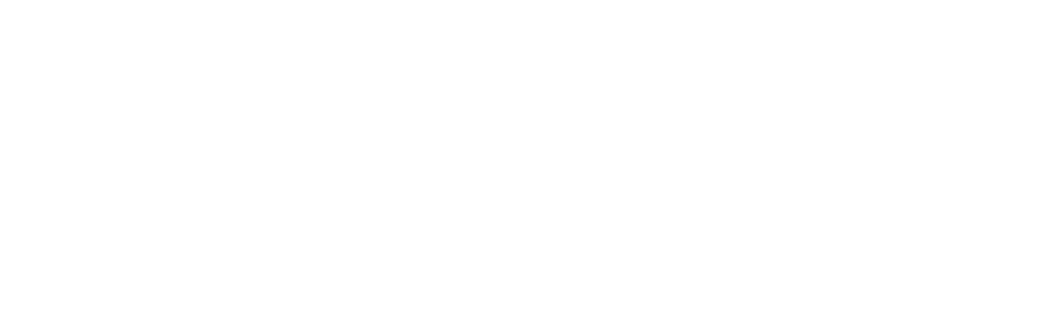
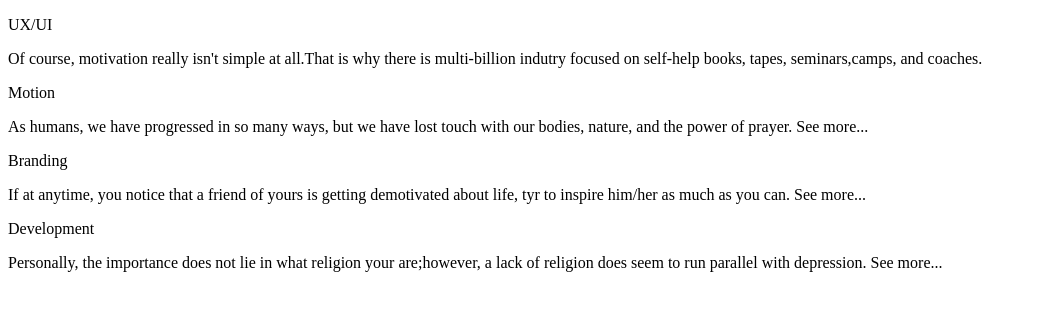
Before and after one commit to sergiomis/segunda-parte-del-template, a plain HTML site: page index.html in a window 1280 px wide. Shown: the whole page, without its empty margins (0-1037 px from the left). Drawn offline with Linux system fonts and the light colour scheme.

Commit message:
cambio en el html y css

```diff
--- a/index.html
+++ b/index.html
@@ -4,9 +4,64 @@
     <meta charset="UTF-8">
     <meta http-equiv="X-UA-Compatible" content="IE=edge">
     <meta name="viewport" content="width=device-width, initial-scale=1.0">
-    <title>Document</title>
+    <title>Motivation is the firts step to success</title>
 </head>
 <body>
+    <div class="texto1">
+        <p>UX/UI</p>
+    </div>
+
+    <div class="conteiner">
+        <div class="conteiner-lectus">
+           <p>Of course, motivation really isn't simple
+               at all.That is why there is multi-billion
+               indutry focused on self-help books,
+               tapes, seminars,camps, and coaches.</p>
+        </div>
+    </div>
+    <div class="texto1">
+        <p>Motion</p>
+    </div>
+
+    <div class="conteiner">
+        <div class="conteiner-lectus">
+            <p>As humans, we have progressed in so many ways,
+                but we have lost touch with our bodies, nature,
+                and the power of prayer. See more...
+
+            </p>
+
+        </div>
+
+    </div>
+    <div class="texto1">
+        <p>Branding</p>
+    </div>
+
+    <div class="conteiner">
+        <div class="conteiner-lectus">
+            <p>If at anytime, you notice that a friend of yours is getting
+                demotivated about life, tyr to inspire him/her as much as you can. See more...
+
+            </p>
+
+        </div>
+
+    </div>
+    <div class="texto1">
+        <p>Development</p>
+    </div>
+
+    <div class="conteiner">
+        <div class="conteiner-lectus">
+            <p>Personally, the importance does not lie in what religion
+                your are;however, a lack of religion does seem to run parallel
+                with depression. See more...
+
+            </p>
+        </div>
+    </div>
+
 
 </body>
 </html>
```
Also changed, not shown: style.css (+15 -15 lines).
